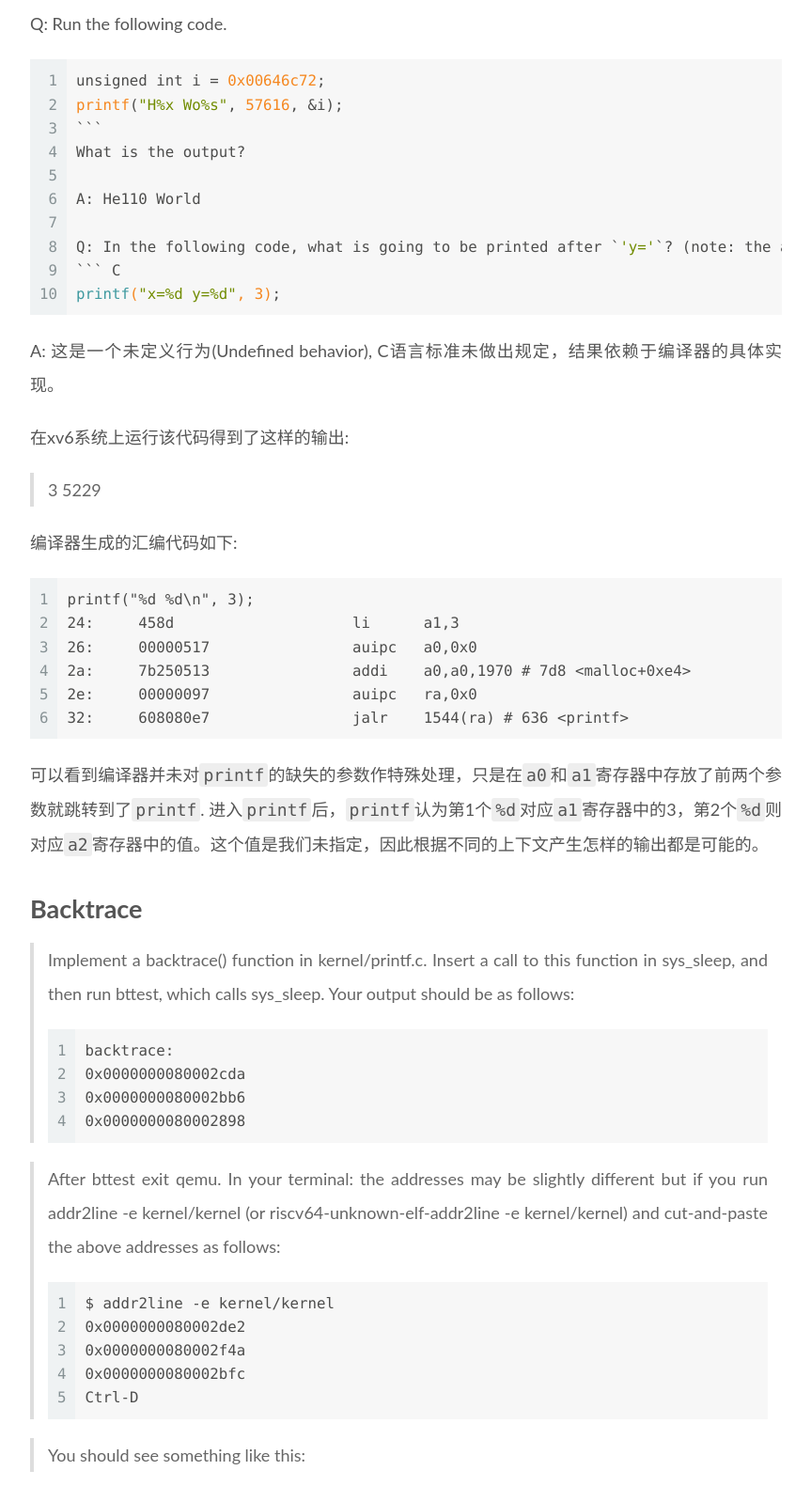
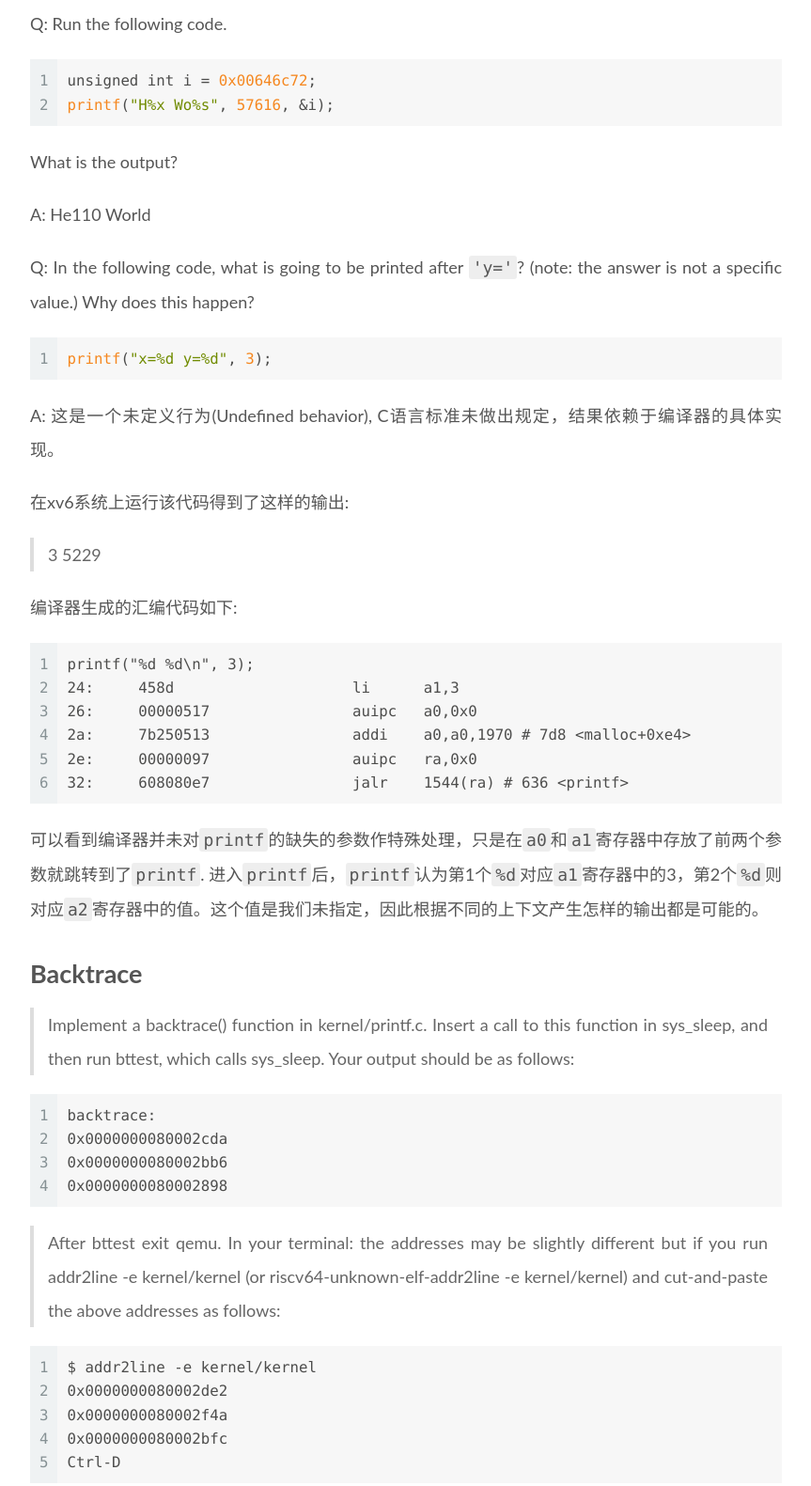
Before and after one commit to T1anyang/t1anyang.github.io, a plain HTML site: page 2023/02/15/MIT-6-S081-lab-traps/index.html in a window 1280 px wide. Shown: the part 1900-3481 px from the top of the page at 94% size, without its empty margins (368-1231 px from the left). Drawn offline with Linux system fonts and the light colour scheme.

Commit message:
Site updated: 2023-02-16 08:28:38

````diff
--- a/2023/02/15/MIT-6-S081-lab-traps/index.html
+++ b/2023/02/15/MIT-6-S081-lab-traps/index.html
@@ -28,7 +28,7 @@
 <meta property="og:description" content="MIT 6.S081 lab traps 思路及解决方案">
 <meta property="og:locale" content="zh_CN">
 <meta property="article:published_time" content="2023-02-15T22:58:08.000Z">
-<meta property="article:modified_time" content="2023-02-16T08:21:13.725Z">
+<meta property="article:modified_time" content="2023-02-16T08:27:03.835Z">
 <meta property="article:author" content="tianyang">
 <meta property="article:tag" content="OS">
 <meta property="article:tag" content="MIT 6.S081">
@@ -177,7 +177,7 @@
               <span class="post-meta-item-text">发表于</span>
 
 
-              <time title="创建时间：2023-02-16 06:58:08 / 修改时间：16:21:13" itemprop="dateCreated datePublished" datetime="2023-02-16T06:58:08+08:00">2023-02-16</time>
+              <time title="创建时间：2023-02-16 06:58:08 / 修改时间：16:27:03" itemprop="dateCreated datePublished" datetime="2023-02-16T06:58:08+08:00">2023-02-16</time>
             </span>
 
 
@@ -213,7 +213,12 @@ Read the code in call.asm for the functions g, f, and main. The instruction manu
 <p>Q: What value is in the register <code>ra</code> just after the <code>jalr</code> to <code>printf</code> in <code>main</code>?</p>
 <p>在执行完跳转到<code>printf</code>后，寄存器<code>ra</code>的值是多少？</p>
 <p>A: 0x30. 指令<code>auipc   ra,0x0</code>将当前程序位置(<code>pc</code>, 0x30)的值加上立即数(0x0)赋给寄存器<code>ra</code>(0x30)</p>
-<p>Q: Run the following code. <figure class="highlight c"><table><tr><td class="gutter"><pre><span class="line">1</span><br><span class="line">2</span><br><span class="line">3</span><br><span class="line">4</span><br><span class="line">5</span><br><span class="line">6</span><br><span class="line">7</span><br><span class="line">8</span><br><span class="line">9</span><br><span class="line">10</span><br></pre></td><td class="code"><pre><span class="line"><span class="type">unsigned</span> <span class="type">int</span> i = <span class="number">0x00646c72</span>;</span><br><span class="line"><span class="built_in">printf</span>(<span class="string">&quot;H%x Wo%s&quot;</span>, <span class="number">57616</span>, &amp;i);</span><br><span class="line">```   </span><br><span class="line">What is the output? </span><br><span class="line"></span><br><span class="line">A: He110 World</span><br><span class="line"></span><br><span class="line">Q: In the following code, what is going to be printed after `<span class="string">&#x27;y=&#x27;</span>`? (note: the answer is not a specific value.) Why does this happen?</span><br><span class="line">``` C</span><br><span class="line"><span class="title function_">printf</span><span class="params">(<span class="string">&quot;x=%d y=%d&quot;</span>, <span class="number">3</span>)</span>;</span><br></pre></td></tr></table></figure></p>
+<p>Q: Run the following code.</p>
+<figure class="highlight c"><table><tr><td class="gutter"><pre><span class="line">1</span><br><span class="line">2</span><br></pre></td><td class="code"><pre><span class="line"><span class="type">unsigned</span> <span class="type">int</span> i = <span class="number">0x00646c72</span>;</span><br><span class="line"><span class="built_in">printf</span>(<span class="string">&quot;H%x Wo%s&quot;</span>, <span class="number">57616</span>, &amp;i);</span><br></pre></td></tr></table></figure>
+<p>What is the output?</p>
+<p>A: He110 World</p>
+<p>Q: In the following code, what is going to be printed after <code>'y='</code>? (note: the answer is not a specific value.) Why does this happen?</p>
+<figure class="highlight c"><table><tr><td class="gutter"><pre><span class="line">1</span><br></pre></td><td class="code"><pre><span class="line"><span class="built_in">printf</span>(<span class="string">&quot;x=%d y=%d&quot;</span>, <span class="number">3</span>);</span><br></pre></td></tr></table></figure>
 <p>A: 这是一个未定义行为(Undefined behavior), C语言标准未做出规定，结果依赖于编译器的具体实现。</p>
 <p>在xv6系统上运行该代码得到了这样的输出:</p>
 <blockquote>
@@ -224,11 +229,13 @@ Read the code in call.asm for the functions g, f, and main. The instruction manu
 <p>可以看到编译器并未对<code>printf</code>的缺失的参数作特殊处理，只是在<code>a0</code>和<code>a1</code>寄存器中存放了前两个参数就跳转到了<code>printf</code>. 进入<code>printf</code>后，<code>printf</code>认为第1个<code>%d</code>对应<code>a1</code>寄存器中的3，第2个<code>%d</code>则对应<code>a2</code>寄存器中的值。这个值是我们未指定，因此根据不同的上下文产生怎样的输出都是可能的。</p>
 <h1 id="backtrace">Backtrace</h1>
 <blockquote>
-<p>Implement a backtrace() function in kernel/printf.c. Insert a call to this function in sys_sleep, and then run bttest, which calls sys_sleep. Your output should be as follows: <figure class="highlight plaintext"><table><tr><td class="gutter"><pre><span class="line">1</span><br><span class="line">2</span><br><span class="line">3</span><br><span class="line">4</span><br></pre></td><td class="code"><pre><span class="line">backtrace:</span><br><span class="line">0x0000000080002cda</span><br><span class="line">0x0000000080002bb6</span><br><span class="line">0x0000000080002898</span><br></pre></td></tr></table></figure></p>
+<p>Implement a backtrace() function in kernel/printf.c. Insert a call to this function in sys_sleep, and then run bttest, which calls sys_sleep. Your output should be as follows:</p>
 </blockquote>
+<figure class="highlight plaintext"><table><tr><td class="gutter"><pre><span class="line">1</span><br><span class="line">2</span><br><span class="line">3</span><br><span class="line">4</span><br></pre></td><td class="code"><pre><span class="line">backtrace:</span><br><span class="line">0x0000000080002cda</span><br><span class="line">0x0000000080002bb6</span><br><span class="line">0x0000000080002898</span><br></pre></td></tr></table></figure>
 <blockquote>
-<p>After bttest exit qemu. In your terminal: the addresses may be slightly different but if you run addr2line -e kernel/kernel (or riscv64-unknown-elf-addr2line -e kernel/kernel) and cut-and-paste the above addresses as follows: <figure class="highlight plaintext"><table><tr><td class="gutter"><pre><span class="line">1</span><br><span class="line">2</span><br><span class="line">3</span><br><span class="line">4</span><br><span class="line">5</span><br></pre></td><td class="code"><pre><span class="line">$ addr2line -e kernel/kernel</span><br><span class="line">0x0000000080002de2</span><br><span class="line">0x0000000080002f4a</span><br><span class="line">0x0000000080002bfc</span><br><span class="line">Ctrl-D</span><br></pre></td></tr></table></figure></p>
+<p>After bttest exit qemu. In your terminal: the addresses may be slightly different but if you run addr2line -e kernel/kernel (or riscv64-unknown-elf-addr2line -e kernel/kernel) and cut-and-paste the above addresses as follows:</p>
 </blockquote>
+<figure class="highlight plaintext"><table><tr><td class="gutter"><pre><span class="line">1</span><br><span class="line">2</span><br><span class="line">3</span><br><span class="line">4</span><br><span class="line">5</span><br></pre></td><td class="code"><pre><span class="line">$ addr2line -e kernel/kernel</span><br><span class="line">0x0000000080002de2</span><br><span class="line">0x0000000080002f4a</span><br><span class="line">0x0000000080002bfc</span><br><span class="line">Ctrl-D</span><br></pre></td></tr></table></figure>
 <blockquote>
 <p>You should see something like this:</p>
 </blockquote>
````
Also changed, not shown: index.html (+1 -1 lines).
